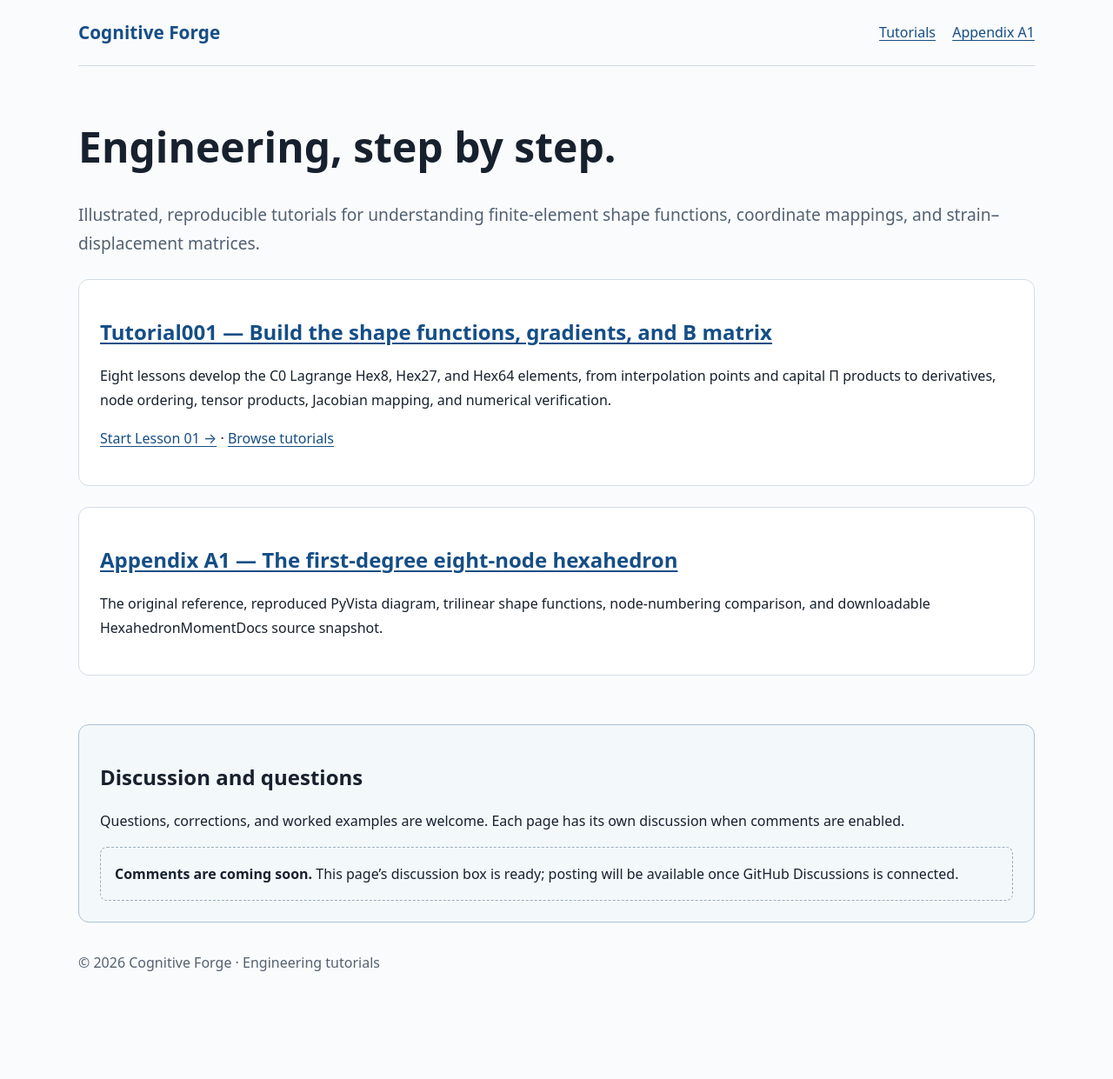
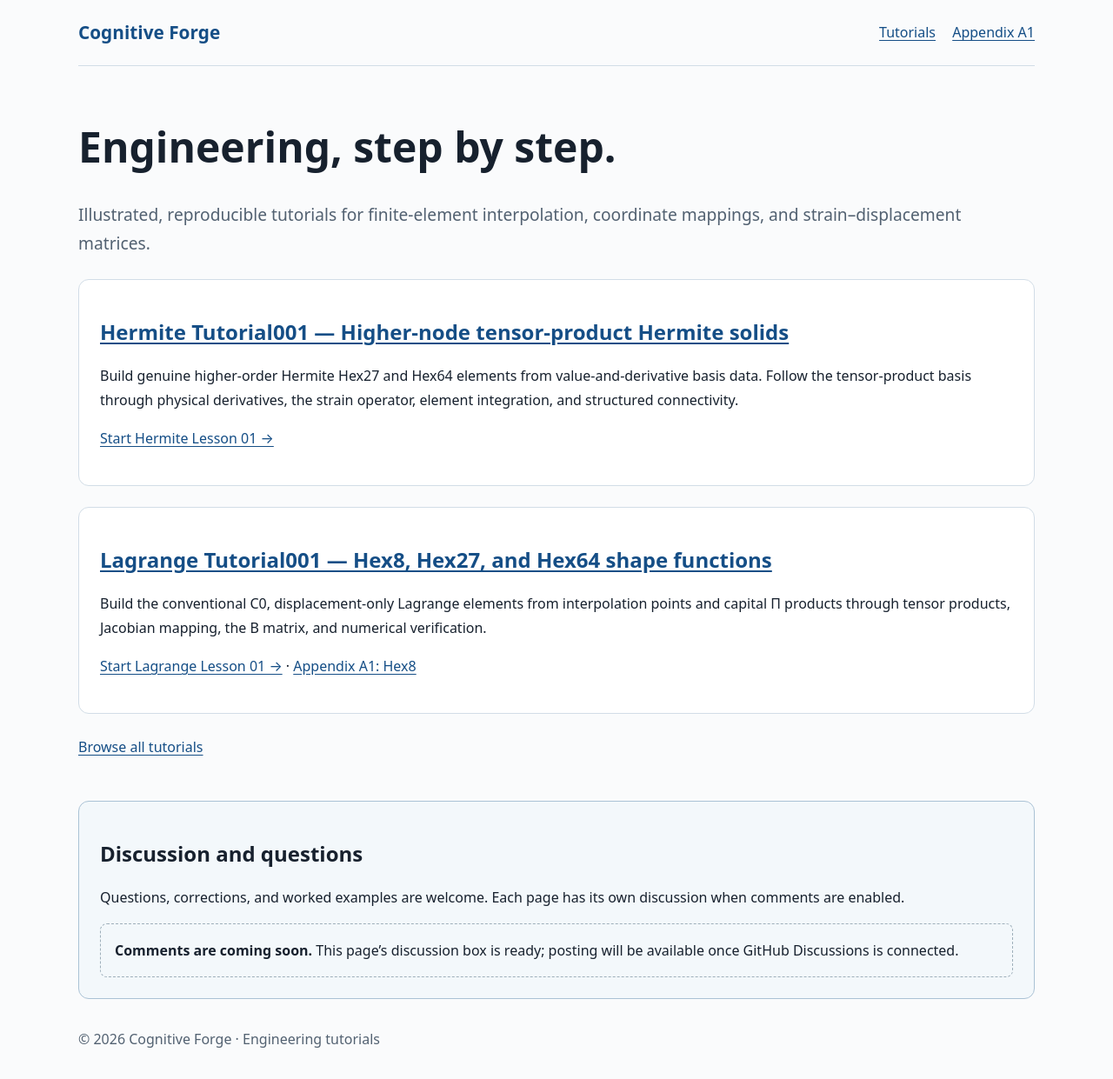
Before and after one commit to cognitiveforge630/cognitiveforge.github.io, a Jekyll site: the page built from index.html, in a window 1280 px wide. Shown: the whole page at 87% size. Built offline with Jekyll 4.4.1, drawn with Linux system fonts in a browser that asks for light colours; before the commit the page ends 1153 px from its top, so only the background shows below that.

Commit message:
List Hermite and Lagrange tutorials on homepage

```diff
--- a/index.html
+++ b/index.html
@@ -3,13 +3,18 @@ layout: default
 title: Cognitive Forge — Engineering tutorials
 ---
 <h1>Engineering, step by step.</h1>
-<p class="home-lead">Illustrated, reproducible tutorials for understanding finite-element shape functions, coordinate mappings, and strain–displacement matrices.</p>
+<p class="home-lead">Illustrated, reproducible tutorials for finite-element interpolation, coordinate mappings, and strain–displacement matrices.</p>
+
 <section class="home-card">
-<h2><a href="{{ '/tutorials/hermitestructural/tutorial001/' | relative_url }}">Tutorial001 — Build the shape functions, gradients, and B matrix</a></h2>
-<p>Eight lessons develop the C0 Lagrange Hex8, Hex27, and Hex64 elements, from interpolation points and capital Π products to derivatives, node ordering, tensor products, Jacobian mapping, and numerical verification.</p>
-<p><a href="{{ '/tutorials/hermitestructural/tutorial001/01-linear-points/' | relative_url }}">Start Lesson 01 →</a> · <a href="{{ '/tutorials/' | relative_url }}">Browse tutorials</a></p>
+<h2><a href="{{ '/tutorials/hermite/tutorial001/' | relative_url }}">Hermite Tutorial001 — Higher-node tensor-product Hermite solids</a></h2>
+<p>Build genuine higher-order Hermite Hex27 and Hex64 elements from value-and-derivative basis data. Follow the tensor-product basis through physical derivatives, the strain operator, element integration, and structured connectivity.</p>
+<p><a href="{{ '/tutorials/hermite/tutorial001/01-one-dimensional-hermite/' | relative_url }}">Start Hermite Lesson 01 →</a></p>
 </section>
+
 <section class="home-card">
-<h2><a href="{{ '/tutorials/hermitestructural/tutorial001/appendix-a1-hex8/' | relative_url }}">Appendix A1 — The first-degree eight-node hexahedron</a></h2>
-<p>The original reference, reproduced PyVista diagram, trilinear shape functions, node-numbering comparison, and downloadable HexahedronMomentDocs source snapshot.</p>
+<h2><a href="{{ '/tutorials/hermitestructural/tutorial001/' | relative_url }}">Lagrange Tutorial001 — Hex8, Hex27, and Hex64 shape functions</a></h2>
+<p>Build the conventional C0, displacement-only Lagrange elements from interpolation points and capital Π products through tensor products, Jacobian mapping, the B matrix, and numerical verification.</p>
+<p><a href="{{ '/tutorials/hermitestructural/tutorial001/01-linear-points/' | relative_url }}">Start Lagrange Lesson 01 →</a> · <a href="{{ '/tutorials/hermitestructural/tutorial001/appendix-a1-hex8/' | relative_url }}">Appendix A1: Hex8</a></p>
 </section>
+
+<p><a href="{{ '/tutorials/' | relative_url }}">Browse all tutorials</a></p>
```
